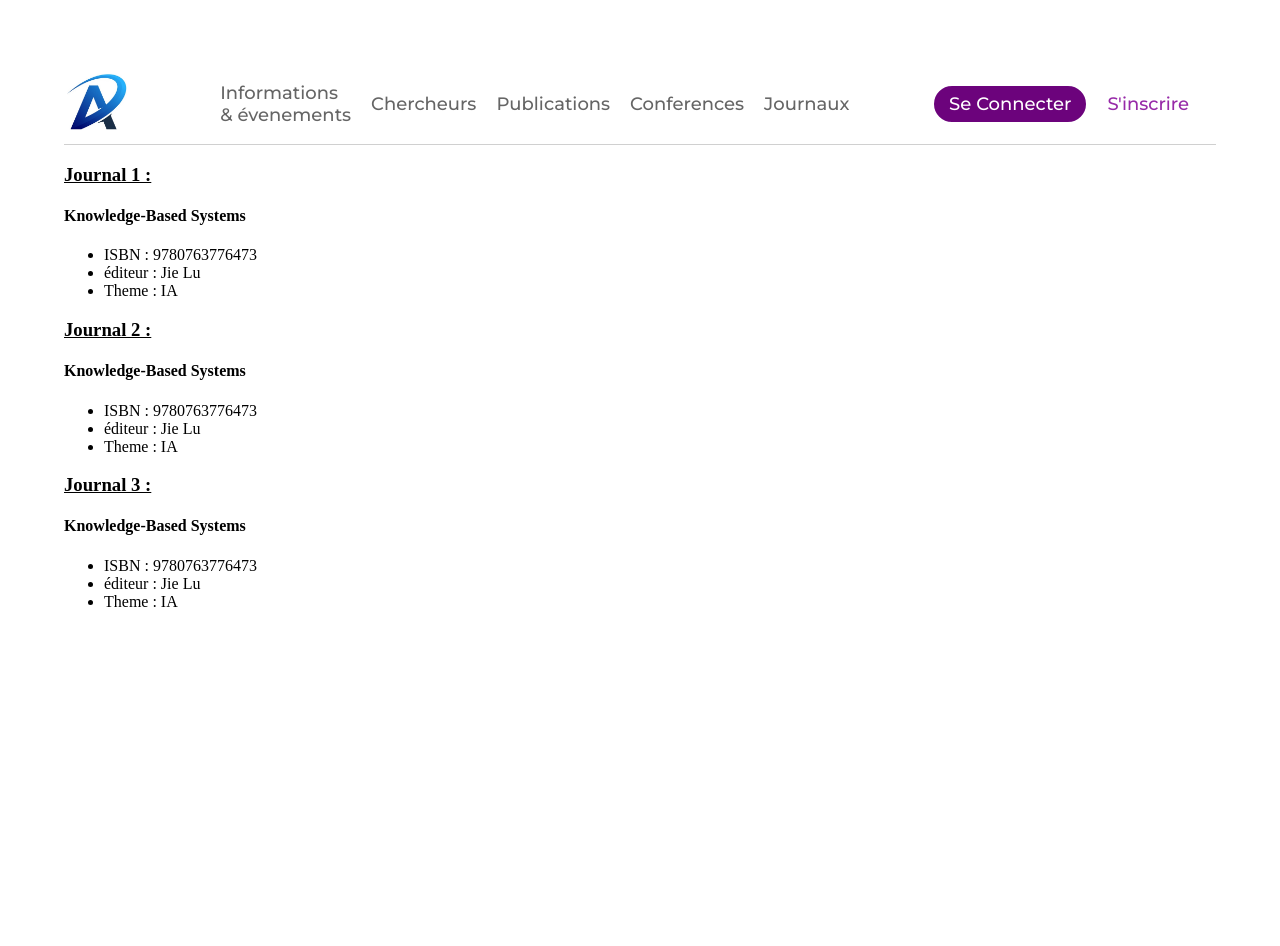
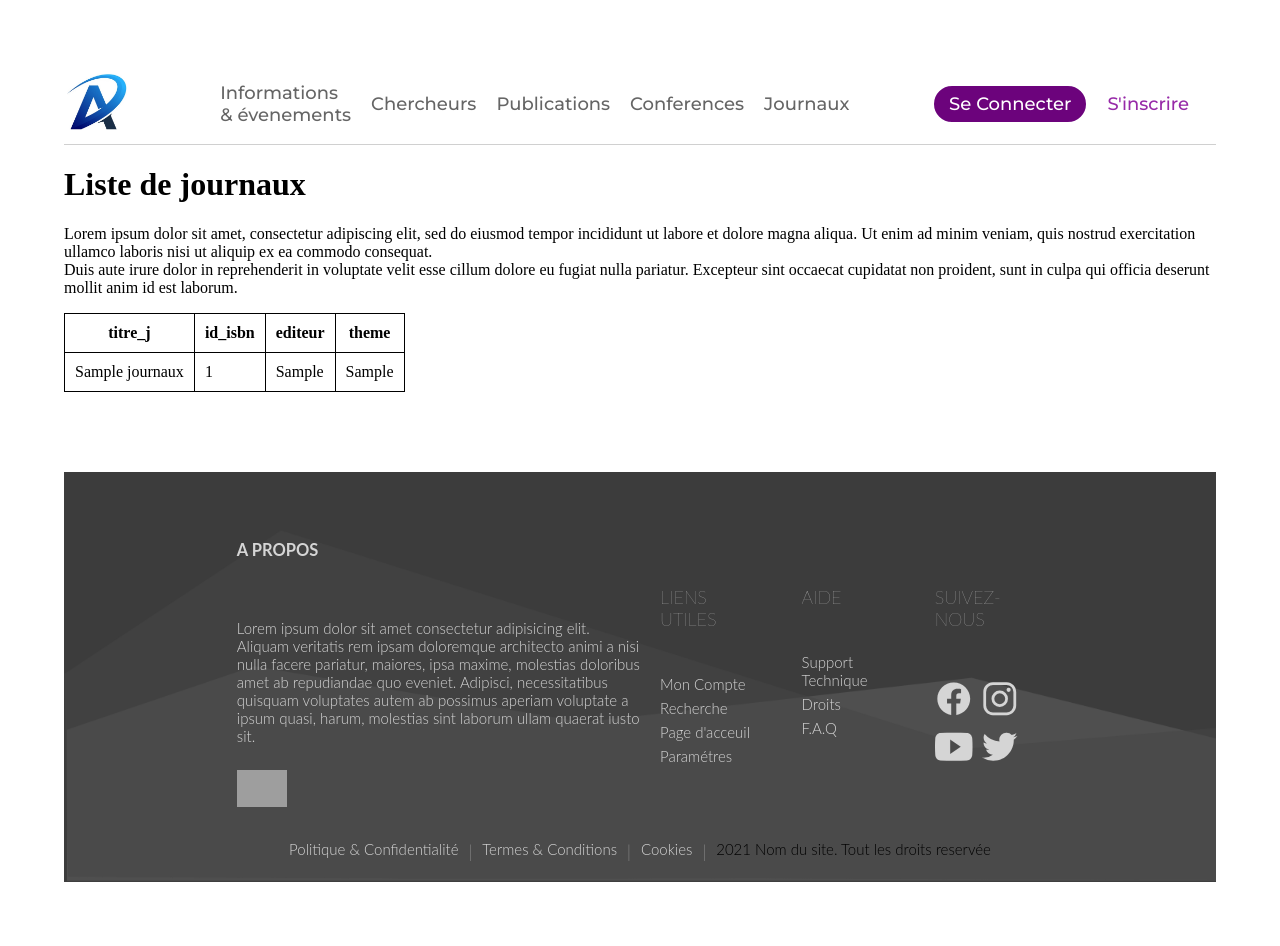
Before and after one commit to OAAmine/web_project, a PHP site: page /journaux.php in a window 1280 px wide. Before the commit the page ends 607 px from the top, so only its background shows below. Run offline with PHP 8.4, Linux system fonts and the light colour scheme; tables that the repository leaves empty hold one stand-in row (values such as "Sample post"); some libraries are stand-ins or nearby versions; grey boxes are pictures that could not be loaded.

Commit message:
Add files via upload

```diff
--- a/journaux.php
+++ b/journaux.php
@@ -1,45 +1,71 @@
 <!doctype html>
 <html lang="fr">
+
 <head>
-  <meta charset="utf-8">
-  <title>Les journaux</title>
-  <link rel="stylesheet" href="journaux.css">
-  <link rel="stylesheet" href="all.css">
+    <meta charset="utf-8">
+    <title>Les journaux</title>
+    <link rel="stylesheet" href="journaux.css">
+    <link rel="stylesheet" href="all.css">
+    <style>
+    table,
+    th,
+    td {
+        padding: 10px;
+        border: 1px solid black;
+        border-collapse: collapse;
+    }
+    </style>
 </head>
+
 <body>
-<?php include("navbar.php"); ?>
+    <?php include("navbar.php"); ?>
 
     <main>
-        <article class="journal">
-            <article class="">
-                <h1><u>Journal 1 :</u> </h1>
-                <h4>Knowledge-Based Systems</h4>
-                <ul>
-                    <li> ISBN : 9780763776473 </li>
-                    <li> éditeur : Jie Lu</li>
-                    <li> Theme : IA </li>
-                </ul>
-            </article>
-            <article class="">
-                <h1><u>Journal 2 : </u></h1>
-                <h4>Knowledge-Based Systems</h4>
-                <ul>
-                    <li> ISBN : 9780763776473 </li>
-                    <li> éditeur : Jie Lu</li>
-                    <li> Theme : IA </li>
-                </ul>
-            </article>
-            <article class="">
-                <h1><u>Journal 3 :</u> </h1>
-                <h4>Knowledge-Based Systems</h4>
-                <ul>
-                    <li> ISBN : 9780763776473 </li>
-                    <li> éditeur : Jie Lu</li>
-                    <li> Theme : IA </li>
-                </ul>
-            </article>
-        </article>
+        <div>
+            <h1>Liste de journaux</h1>
+            <p>Lorem ipsum dolor sit amet, consectetur adipiscing elit, sed do eiusmod tempor incididunt ut labore et
+                dolore magna aliqua. Ut enim ad minim veniam, quis nostrud exercitation ullamco laboris nisi ut aliquip
+                ex ea commodo consequat. </br> Duis
+                aute irure dolor in reprehenderit in voluptate velit esse cillum dolore eu fugiat nulla pariatur.
+                Excepteur sint occaecat cupidatat non proident, sunt in culpa qui officia deserunt mollit anim id est
+                laborum.</p>
+            <div class="">
+                <?php
+            require 'db.php';
+            $requete = 'select * from journaux';
+            $result = $db->prepare($requete);
+            $result -> execute();
+            $res = $result-> fetchAll();
+
+            if(!$result ){
+                echo 'Erreur lors de l\'execution de la requete' .mysqli_error();
+            }
+            else{
+            ?>
+                <table>
+                    <tr>
+                        <th>titre_j</th>
+                        <th>id_isbn</th>
+                        <th>editeur</th>
+                        <th>theme</th>
+                    </tr>
+                    <?php
+                        for ($i=0; $i<count($res); $i++ ){?>
+                    <tr>
+                        <td><?php echo $res[$i]['titre_j'] ?></td>
+                        <td><?php echo $res[$i]['id_isbn'] ?></td>
+                        <td><?php echo $res[$i]['editeur'] ?></td>
+                        <td><?php echo $res[$i]['theme'] ?></td>
+                    </tr>
+                    <?php  }?>
+                    <?php } ?>
+                </table>
+                <?php
+        ?>
+
+            </div>
     </main>
+    <?php include("footer.php"); ?>
+</body>
 
-</body>
 </html>
```
